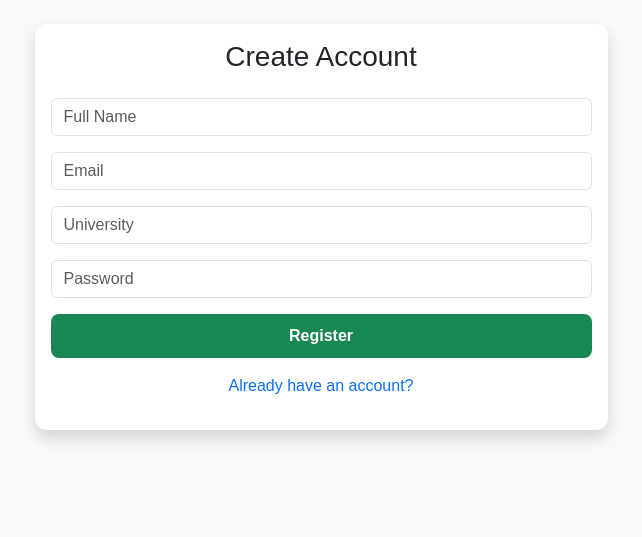
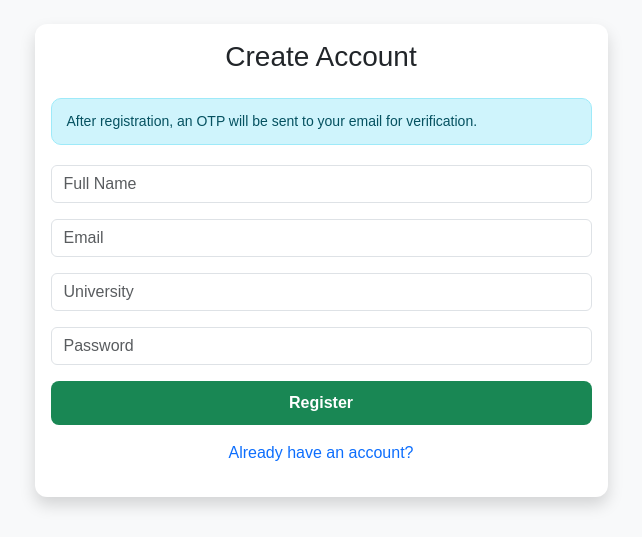
Before and after one commit to kawchar-hossen/campus-marketplace, a Flask app: page /register in a window 1280 px wide. Shown: the part 62-599 px from the top of the page, without its empty margins (319-961 px from the left). Run offline with Flask 3, Linux system fonts and the light colour scheme.

Commit message:
otp system for registration with gmail

```diff
--- a/app/routes/auth_routes.py
+++ b/app/routes/auth_routes.py
@@ -12,6 +12,11 @@ from app import db
 from app.models.user import User
 from app.utils.token import generate_reset_token
 from app.utils.token import verify_reset_token
+from flask_mail import Message
+from app import mail
+from app.utils.otp import generate_otp
+from app.utils.otp import verify_otp as check_otp
+from flask import session
 
 
 auth = Blueprint("auth", __name__)
@@ -54,35 +59,43 @@ def register():
             flash("Email already registered. Please login.", "warning")
             return redirect(url_for("auth.login"))
 
-        # -------------------------
-        # Create user
-        # -------------------------
-        hashed_password = generate_password_hash(password)
+        # 🔥 1. Generate OTP
+        otp = generate_otp(email)
 
-        user = User(
-            full_name=full_name,
-            email=email,
-            password=hashed_password,
-            university=university,
-            profile_image="default.png",
-            is_admin=False,
-            is_banned=False
-        )
+        # 🔥 2. Send OTP email
+        try:
+            msg = Message(
+                subject="Your OTP Verification Code",
+                recipients=[email]
+            )
 
-        db.session.add(user)
+            msg.body = f"""
+Hi {full_name},
 
-        try:
-            db.session.commit()
-            flash("Registration successful. Please login.", "success")
-            return redirect(url_for("auth.login"))
+Your OTP for registration is: {otp}
 
-        except IntegrityError:
-            db.session.rollback()
-            flash("Email already exists.", "danger")
+This OTP is valid for 5 minutes.
+"""
+
+            mail.send(msg)
+
+        except Exception as e:
+            print("EMAIL ERROR:", e)
+            flash("Failed to send OTP email.", "danger")
             return redirect(url_for("auth.register"))
 
+        # 🔥 3. Store temp user (IMPORTANT)
+        session["temp_user"] = {
+            "full_name": full_name,
+            "email": email,
+            "password": generate_password_hash(password),
+            "university": university
+        }
+
+        flash("OTP sent to your email!", "success")
+        return redirect(url_for("auth.verify_otp"))
+
     return render_template("register.html")
-
 
 # =====================================
 # Login
@@ -213,7 +226,6 @@ def change_password():
 @auth.route("/forgot-password", methods=["GET", "POST"])
 def forgot_password():
 
-    # If already logged in
     if current_user.is_authenticated:
         return redirect(url_for("auth.dashboard"))
 
@@ -231,7 +243,7 @@ def forgot_password():
             flash("No account found with this email.", "warning")
             return redirect(url_for("auth.forgot_password"))
 
-
+        # ✅ Generate token
         token = generate_reset_token(user.email)
 
         reset_link = url_for(
@@ -240,9 +252,32 @@ def forgot_password():
             _external=True
         )
 
-        print("RESET LINK:", reset_link)  # TEMP (see in terminal)
+        # ✅ SEND REAL EMAIL
+        try:
+            msg = Message(
+                subject="Password Reset Request",
+                recipients=[user.email]
+            )
 
-        flash("Reset link sent! Check terminal (email simulation).", "success")
+            msg.body = f"""
+Hi {user.full_name},
+
+You requested a password reset.
+
+Click the link below to reset your password:
+{reset_link}
+
+If you did not request this, ignore this email.
+"""
+
+            mail.send(msg)
+
+            flash("Reset link sent to your email!", "success")
+
+        except Exception as e:
+            print("EMAIL ERROR:", e)
+            flash("Email sending failed. Check server config.", "danger")
+
         return redirect(url_for("auth.login"))
 
     return render_template("forgot_password.html")
@@ -276,3 +311,48 @@ def reset_password(token):
         return redirect(url_for("auth.login"))
 
     return render_template("reset_password.html")
+
+
+# =====================================
+# verify otp
+# =====================================
+@auth.route("/verify-otp", methods=["GET", "POST"])
+def verify_otp():
+
+    temp_user = session.get("temp_user")
+
+    if not temp_user:
+        flash("Session expired. Please register again.", "danger")
+        return redirect(url_for("auth.register"))
+
+    if request.method == "POST":
+
+        user_otp = request.form.get("otp")
+
+        email = temp_user["email"]
+
+        if check_otp(email, user_otp):
+
+            # Create user only after OTP success
+            user = User(
+                full_name=temp_user["full_name"],
+                email=temp_user["email"],
+                password=temp_user["password"],
+                university=temp_user["university"],
+                profile_image="default.png",
+                is_admin=False,
+                is_banned=False
+            )
+
+            db.session.add(user)
+            db.session.commit()
+
+            session.pop("temp_user", None)
+
+            flash("Account verified successfully!", "success")
+            return redirect(url_for("auth.login"))
+
+        else:
+            flash("Invalid or expired OTP.", "danger")
+
+    return render_template("verify_otp.html")
--- /dev/null
+++ b/app/utils/otp.py
@@ -0,0 +1,28 @@
+# app/utils/otp.py
+import random
+from datetime import datetime, timedelta
+
+# Temporary in-memory storage (for learning/demo)
+otp_store = {}
+
+def generate_otp(email):
+    otp = str(random.randint(100000, 999999))
+
+    otp_store[email] = {
+        "otp": otp,
+        "expires": datetime.utcnow() + timedelta(minutes=5)
+    }
+
+    return otp
+
+
+def verify_otp(email, user_otp):
+    data = otp_store.get(email)
+
+    if not data:
+        return False
+
+    if datetime.utcnow() > data["expires"]:
+        return False
+
+    return data["otp"] == user_otp
--- a/templates/register.html
+++ b/templates/register.html
@@ -11,6 +11,10 @@
             <div class="card-body">
 
                 <h3 class="mb-4 text-center">Create Account</h3>
+
+                <div class="alert alert-info">
+                    After registration, an OTP will be sent to your email for verification.
+                </div>
 
                 <!-- Flash messages -->
                 {% with messages = get_flashed_messages(with_categories=true) %}
```
Also changed, not shown: templates/verify_otp.html (added, +16 -0 lines).
